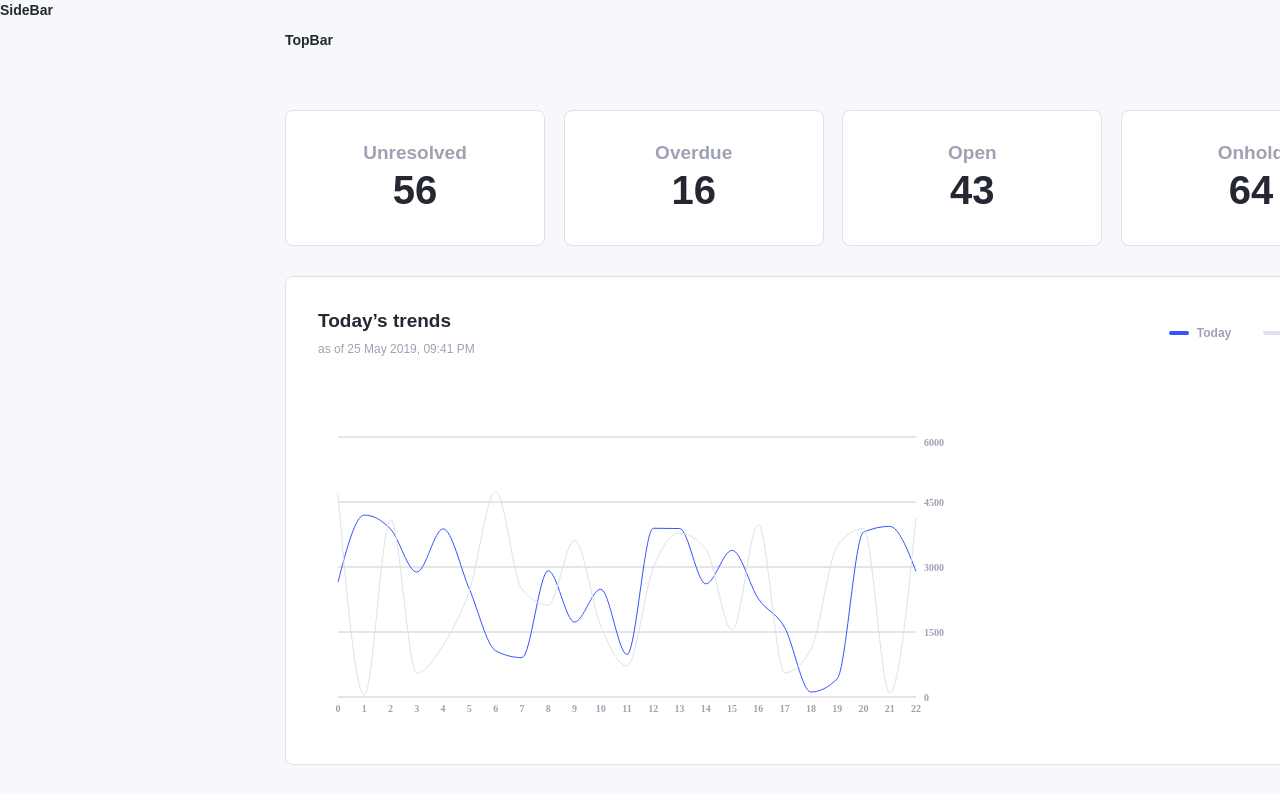
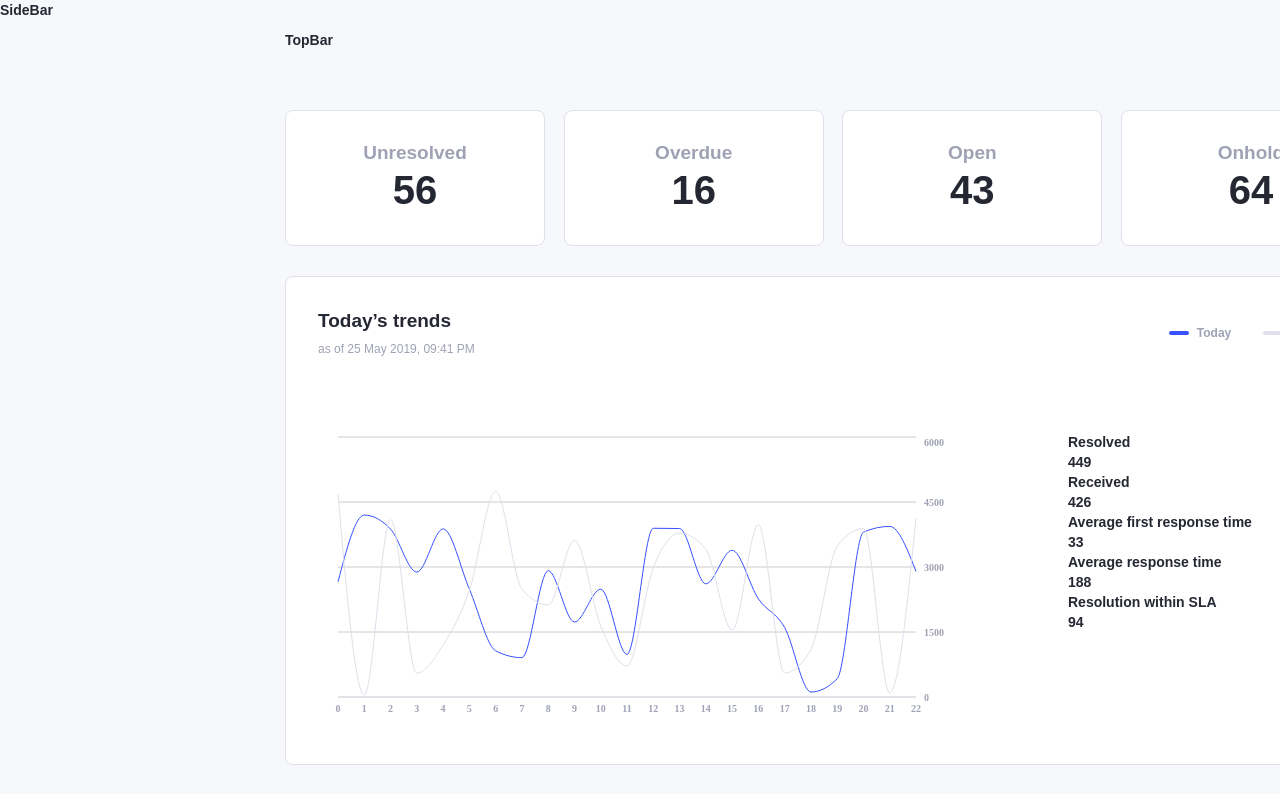
Before and after one commit to KseniaPopova02/dashboard-kit, a React (Create React App) app: page /dashboard/Overview in a window 1280 px wide. Shown: the top 794 px of the page. Built offline with nearby package versions, Linux system fonts and the light colour scheme.

Commit message:
add: Info component to the chartBlock

```diff
--- a/src/modules/OverviewChartBlock/Info/index.js
+++ b/src/modules/OverviewChartBlock/Info/index.js
@@ -0,0 +1 @@
+export * from "./Info";
--- a/src/modules/OverviewChartBlock/OverviewChartBlock.jsx
+++ b/src/modules/OverviewChartBlock/OverviewChartBlock.jsx
@@ -1,12 +1,14 @@
 import { Chart } from "./Chart";
 import { Header } from "./Header";
-import { StyledWrapper } from "./style";
+import { Info } from "./Info";
+import { StyledWrapper, StyledChartWrapper } from "./style";
 
 export const OverviewChartBlock = () => (
   <StyledWrapper>
     <Header />
-    <div>
+    <StyledChartWrapper>
       <Chart />
-    </div>
+      <Info />
+    </StyledChartWrapper>
   </StyledWrapper>
 );
--- a/src/modules/OverviewChartBlock/style.js
+++ b/src/modules/OverviewChartBlock/style.js
@@ -7,3 +7,8 @@ export const StyledWrapper = styled.div`
   padding: 32px;
   margin-bottom: 30px;
 `;
+
+export const StyledChartWrapper = styled.div`
+  display: flex;
+  gap: 62px;
+`;
```
